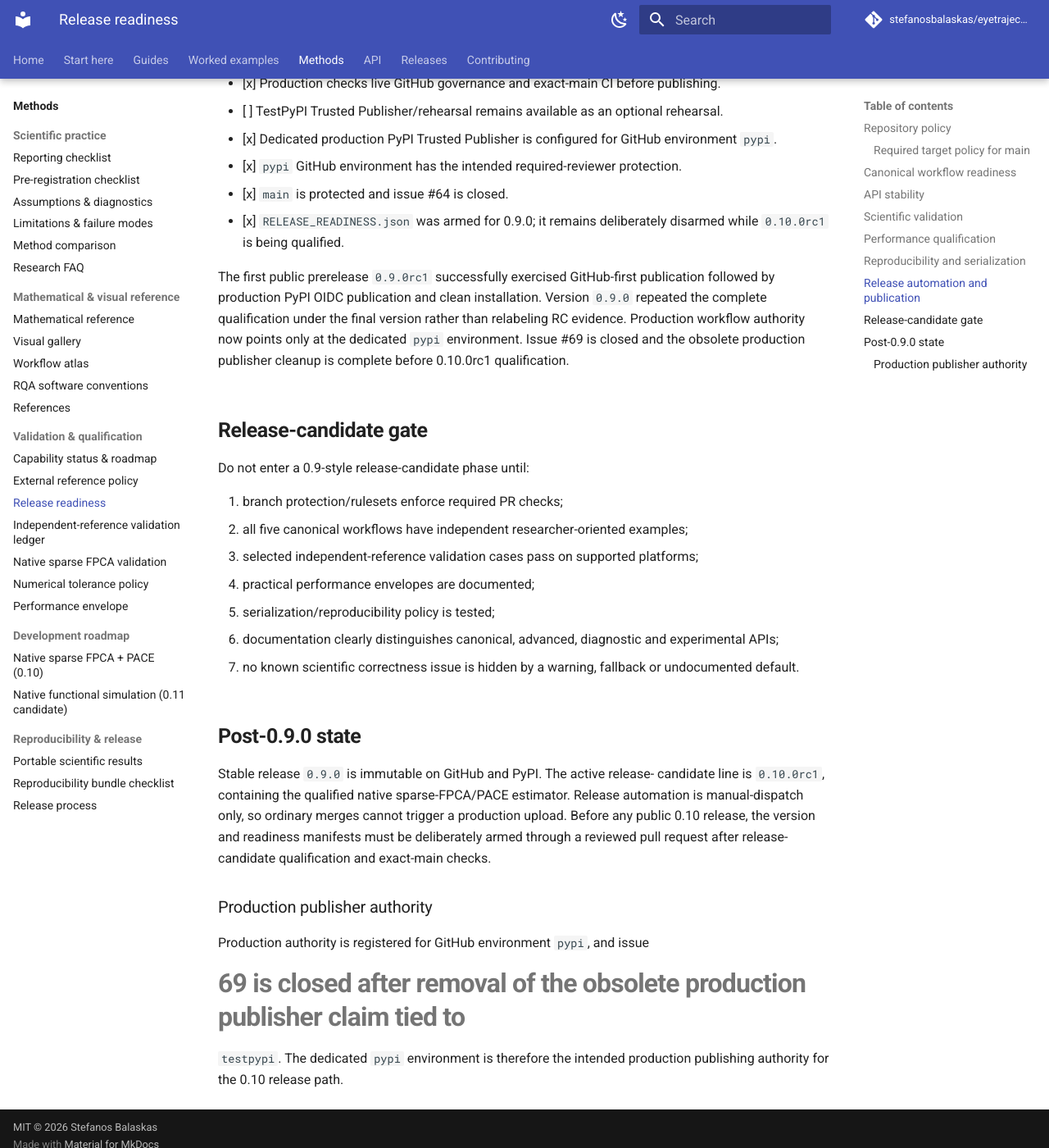
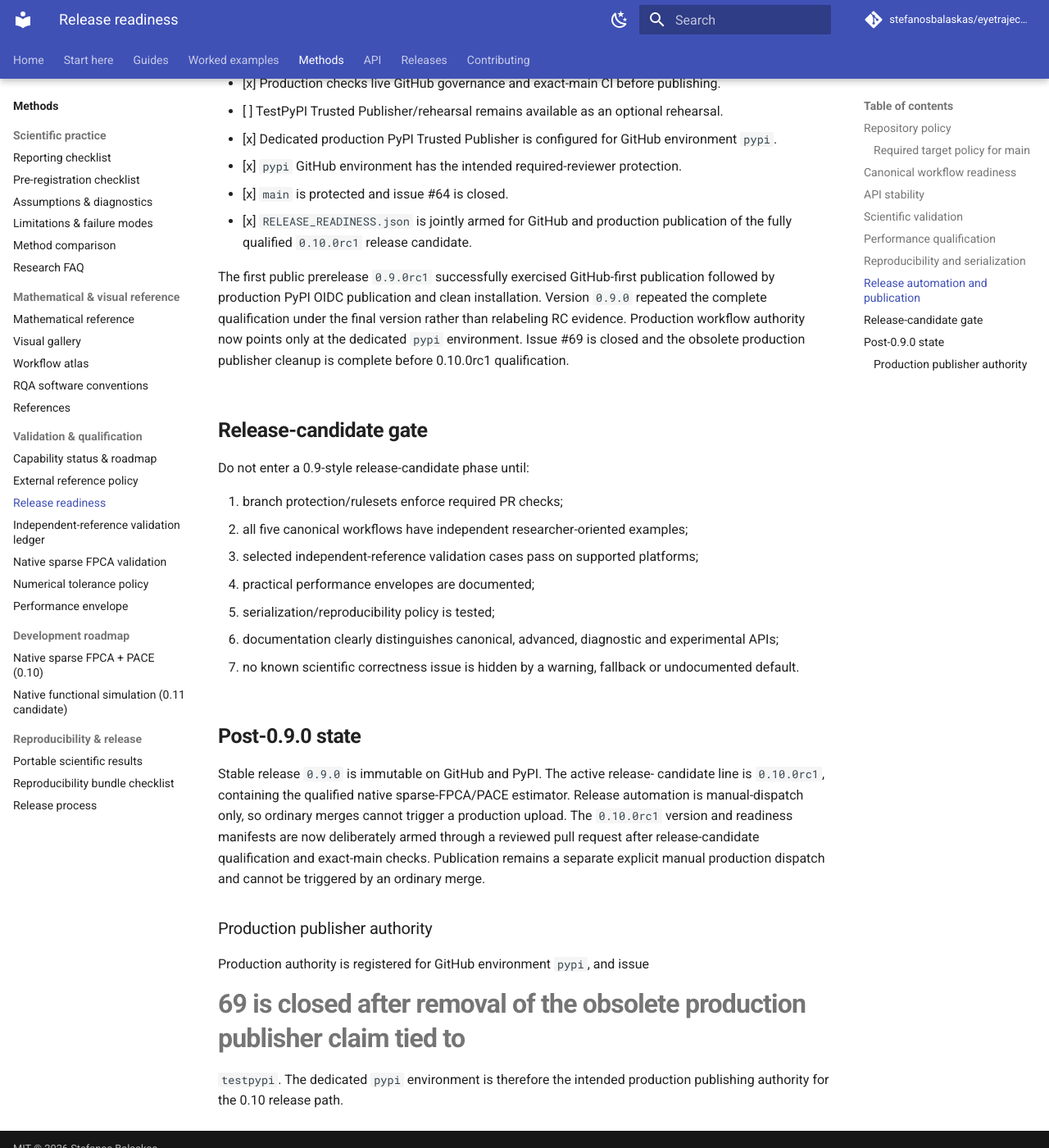
Before and after one commit to stefanosbalaskas/eyetrajectoriespy, an MkDocs documentation site: the page built from docs/release-readiness.md, in a window 1280 px wide and 1400 px high, scrolled down 4022 px. Shown: the whole window at 82% size. Built offline with MkDocs 1.6.1 and Material for MkDocs 9.7.7, drawn with Linux system fonts in a browser that asks for light colours; comment, search, counter and statistics services are not loaded.

Commit message:
Arm documented 0.10.0rc1 publication readiness

```diff
--- a/docs/release-readiness.md
+++ b/docs/release-readiness.md
@@ -141,7 +141,7 @@ requalification remains required after merge.
 - [x] Dedicated production PyPI Trusted Publisher is configured for GitHub environment `pypi`.
 - [x] `pypi` GitHub environment has the intended required-reviewer protection.
 - [x] `main` is protected and issue #64 is closed.
-- [x] `RELEASE_READINESS.json` was armed for 0.9.0; it remains deliberately disarmed while `0.10.0rc1` is being qualified.
+- [x] `RELEASE_READINESS.json` is jointly armed for GitHub and production publication of the fully qualified `0.10.0rc1` release candidate.
 
 The first public prerelease `0.9.0rc1` successfully exercised GitHub-first
 publication followed by production PyPI OIDC publication and clean installation.
@@ -170,9 +170,10 @@ Do not enter a 0.9-style release-candidate phase until:
 Stable release `0.9.0` is immutable on GitHub and PyPI. The active release-
 candidate line is `0.10.0rc1`, containing the qualified native sparse-FPCA/PACE
 estimator. Release automation is manual-dispatch only, so ordinary merges
-cannot trigger a production upload. Before any public 0.10 release, the version
-and readiness manifests must be deliberately armed through a reviewed pull
-request after release-candidate qualification and exact-main checks.
+cannot trigger a production upload. The `0.10.0rc1` version and readiness manifests are now deliberately armed
+through a reviewed pull request after release-candidate qualification and
+exact-main checks. Publication remains a separate explicit manual production
+dispatch and cannot be triggered by an ordinary merge.
 
 ### Production publisher authority
 
```
